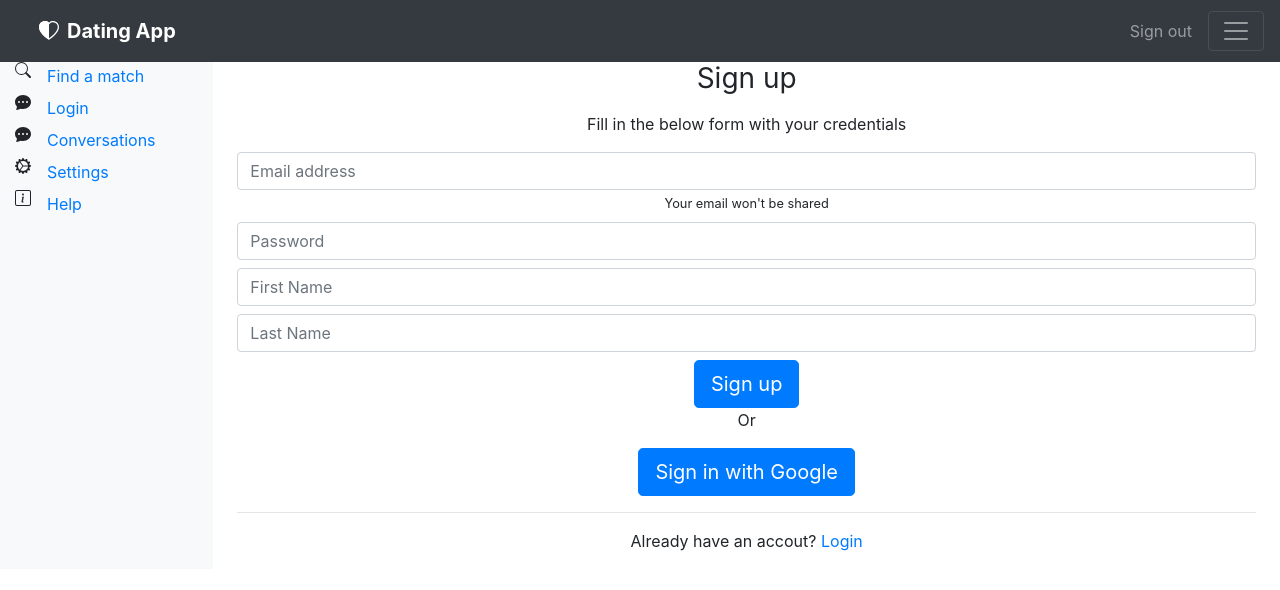
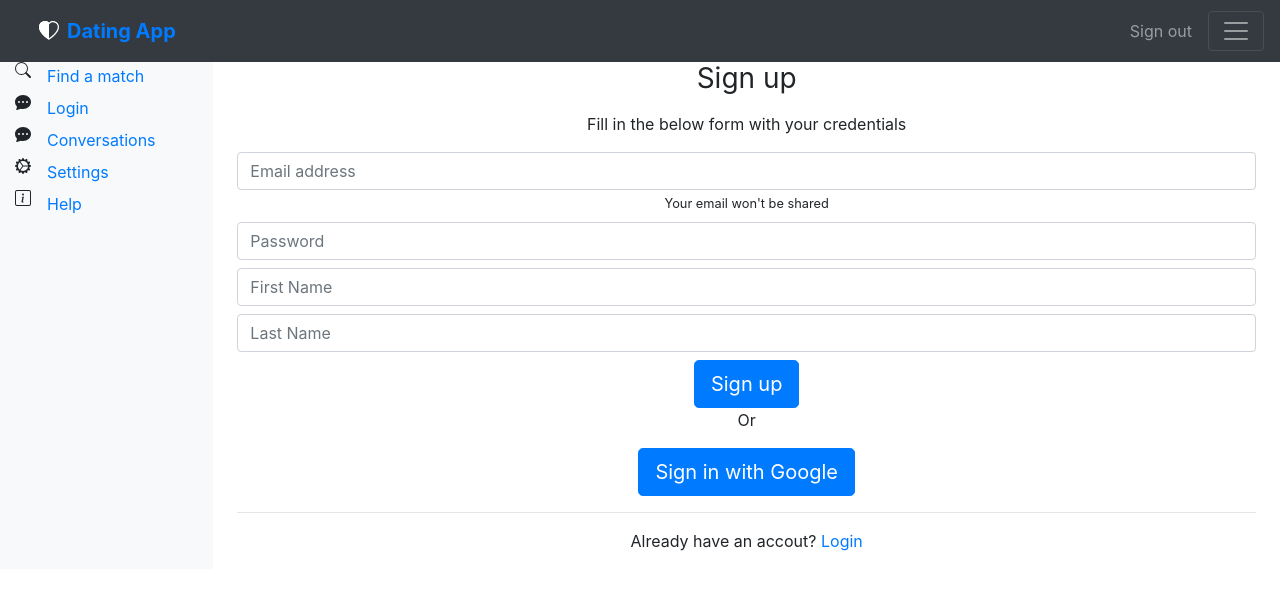
Before and after one commit to graemekcox/Dating-App, a React (Create React App) app: page /signup in a window 1280 px wide. Shown: the top 590 px of the page. Built offline with nearby package versions, Linux system fonts and the light colour scheme; no server answers.

Commit message:
Use navbar to return to Home

```diff
--- a/src/components/Navbar.js
+++ b/src/components/Navbar.js
@@ -16,7 +16,9 @@ export default class Navbar extends React.Component {
                             <path fillRule="evenodd" d="M8 1.314C3.562-3.248-7.534 4.735 8 15V1.314z"/>
                             <path fillRule="evenodd" d="M8 2.748l-.717-.737C5.6.281 2.514.878 1.4 3.053c-.523 1.023-.641 2.5.314 4.385.92 1.815 2.834 3.989 6.286 6.357 3.452-2.368 5.365-4.542 6.286-6.357.955-1.886.838-3.362.314-4.385C13.486.878 10.4.28 8.717 2.01L8 2.748zM8 15C-7.333 4.868 3.279-3.04 7.824 1.143c.06.055.119.112.176.171a3.12 3.12 0 0 1 .176-.17C12.72-3.042 23.333 4.867 8 15z"/>
                         </svg>
-                        <strong>Dating App</strong>
+                        <a class="" href="/">
+                            <strong>Dating App</strong>
+                        </a>
                     </div>
                     <div class="btn-group m-r2">
                         <ul class="navbar-nav px-3">
```
